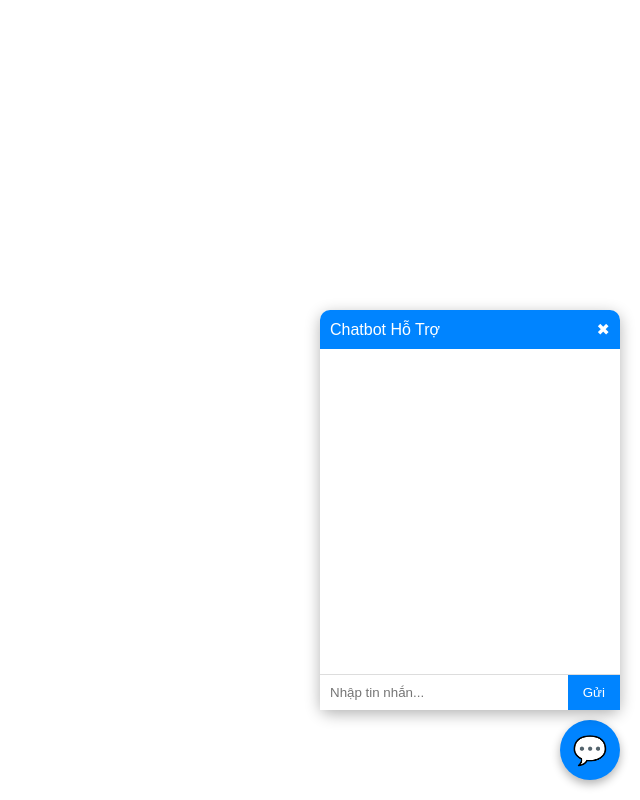
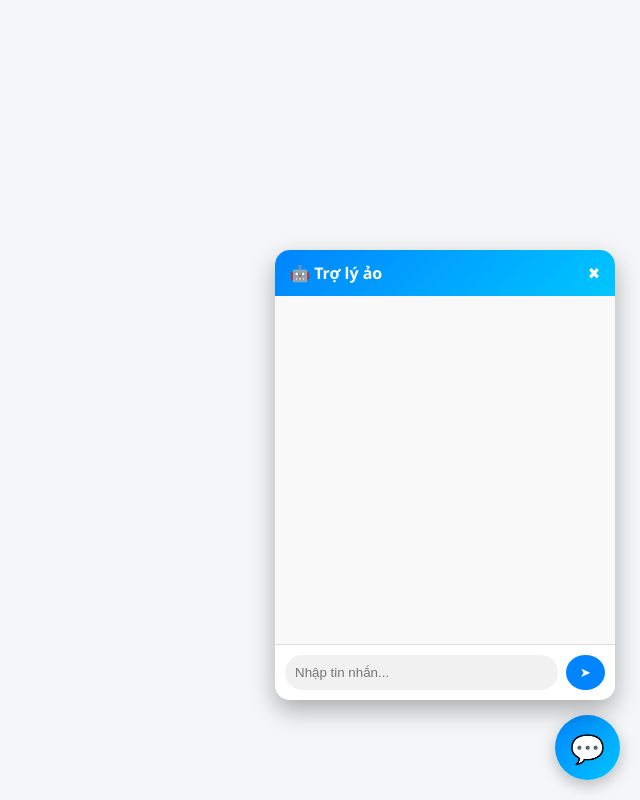
Before and after one commit to DatNtPH51025/fb-chatbot, a website: page index.html in a window 1280 px wide. Both pictures are taken after a click on the element "Chat với chúng tôi 💬". Shown: the whole page, without its empty margins (640-1280 px from the left). Drawn offline with nearby package versions, Linux system fonts and the light colour scheme.

Commit message:
update ui web

```diff
--- a/index.html
+++ b/index.html
@@ -9,20 +9,20 @@
 
 <body>
   <!-- Nút tròn mở chat -->
-  <div id="chat-toggle">
+  <div id="chat-toggle" title="Chat với chúng tôi 💬">
     💬
   </div>
 
   <!-- Hộp chat -->
   <div id="chat-box" class="hidden">
     <div id="chat-header">
-      Chatbot Hỗ Trợ
+      <span>🤖 Trợ lý ảo</span>
       <span id="chat-close">✖</span>
     </div>
     <div id="chat-messages"></div>
     <div id="chat-input">
       <input type="text" id="userInput" placeholder="Nhập tin nhắn...">
-      <button id="sendBtn">Gửi</button>
+      <button id="sendBtn">➤</button>
     </div>
   </div>
 
--- a/script.js
+++ b/script.js
@@ -6,15 +6,16 @@ const userInput = document.getElementById("userInput");
 const sendBtn = document.getElementById("sendBtn");
 
 // Toggle mở/đóng chat
-chatToggle.onclick = () => chatBox.classList.toggle("hidden");
-chatClose.onclick = () => chatBox.classList.add("hidden");
+chatToggle.onclick = () => {
+    chatBox.classList.add("show");
+    chatBox.classList.remove("hidden");
+};
+chatClose.onclick = () => {
+    chatBox.classList.remove("show");
+    setTimeout(() => chatBox.classList.add("hidden"), 300);
+};
 
-// Gửi tin nhắn
-sendBtn.onclick = sendMessage;
-userInput.addEventListener("keypress", (e) => {
-    if (e.key === "Enter") sendMessage();
-});
-
+// Thêm tin nhắn
 function appendMessage(text, sender) {
     const msg = document.createElement("div");
     msg.classList.add("message", sender);
@@ -23,6 +24,12 @@ function appendMessage(text, sender) {
     chatMessages.scrollTop = chatMessages.scrollHeight;
 }
 
+// Gửi tin nhắn
+sendBtn.onclick = sendMessage;
+userInput.addEventListener("keypress", (e) => {
+    if (e.key === "Enter") sendMessage();
+});
+
 async function sendMessage() {
     const text = userInput.value.trim();
     if (!text) return;
@@ -30,12 +37,9 @@ async function sendMessage() {
     appendMessage(text, "user");
     userInput.value = "";
 
+    // Gửi API server
     try {
-        // Gọi API server Node.js chatbot
-        const res = await axios.post("https://fb-chatbot-ibul.onrender.com/chat", {
-            message: text
-        });
-
+        const res = await axios.post("https://fb-chatbot-ibul.onrender.com/chat", { message: text });
         appendMessage(res.data.reply, "bot");
     } catch (err) {
         appendMessage("❌ Lỗi server, vui lòng thử lại.", "bot");
--- a/style.css
+++ b/style.css
@@ -1,14 +1,23 @@
-body {
-    font-family: Arial, sans-serif;
+/* Reset */
+* {
+    box-sizing: border-box;
+    margin: 0;
+    padding: 0;
 }
 
+body {
+    font-family: 'Segoe UI', Tahoma, Geneva, Verdana, sans-serif;
+    background: #f4f6f8;
+}
+
+/* Nút tròn mở chat */
 #chat-toggle {
     position: fixed;
     bottom: 20px;
     right: 20px;
-    width: 60px;
-    height: 60px;
-    background: #0084ff;
+    width: 65px;
+    height: 65px;
+    background: linear-gradient(135deg, #0084ff, #00c6ff);
     color: #fff;
     font-size: 28px;
     border-radius: 50%;
@@ -16,78 +25,146 @@ body {
     justify-content: center;
     align-items: center;
     cursor: pointer;
-    box-shadow: 0 4px 10px rgba(0, 0, 0, 0.3);
+    box-shadow: 0 5px 15px rgba(0, 0, 0, 0.25);
+    transition: all 0.3s ease;
 }
 
+#chat-toggle:hover {
+    transform: scale(1.1) rotate(10deg);
+    background: linear-gradient(135deg, #00c6ff, #0084ff);
+}
+
+/* Hộp chat */
 #chat-box {
     position: fixed;
-    bottom: 90px;
-    right: 20px;
-    width: 300px;
-    height: 400px;
+    bottom: 100px;
+    right: 25px;
+    width: 340px;
+    height: 450px;
     background: #fff;
-    border-radius: 10px;
-    box-shadow: 0 4px 15px rgba(0, 0, 0, 0.3);
+    border-radius: 15px;
+    box-shadow: 0 10px 25px rgba(0, 0, 0, 0.3);
     display: flex;
     flex-direction: column;
+    opacity: 0;
+    transform: scale(0.8);
+    pointer-events: none;
+    transition: all 0.3s ease;
+}
+
+#chat-box.show {
+    opacity: 1;
+    transform: scale(1);
+    pointer-events: auto;
 }
 
 .hidden {
     display: none;
 }
 
+/* Header */
 #chat-header {
-    background: #0084ff;
+    background: linear-gradient(135deg, #0084ff, #00c6ff);
     color: #fff;
-    padding: 10px;
-    border-radius: 10px 10px 0 0;
+    padding: 12px 15px;
+    border-radius: 15px 15px 0 0;
     display: flex;
     justify-content: space-between;
     align-items: center;
+    font-weight: bold;
+    font-size: 16px;
 }
 
+#chat-header #chat-close {
+    cursor: pointer;
+    transition: transform 0.2s;
+}
+
+#chat-header #chat-close:hover {
+    transform: rotate(90deg);
+}
+
+/* Messages */
 #chat-messages {
     flex: 1;
-    padding: 10px;
+    padding: 12px;
     overflow-y: auto;
-    font-size: 14px;
+    background: #f9f9f9;
+    display: flex;
+    flex-direction: column;
+    gap: 8px;
 }
 
 .message {
-    margin: 5px 0;
-    padding: 8px 10px;
-    border-radius: 8px;
+    padding: 10px 14px;
+    border-radius: 18px;
     max-width: 80%;
+    word-wrap: break-word;
+    animation: fadeIn 0.3s ease;
 }
 
 .user {
     background: #0084ff;
     color: #fff;
     align-self: flex-end;
+    border-bottom-right-radius: 5px;
 }
 
 .bot {
     background: #e5e5ea;
     color: #000;
     align-self: flex-start;
+    border-bottom-left-radius: 5px;
 }
 
+/* Input */
 #chat-input {
     display: flex;
     border-top: 1px solid #ddd;
+    padding: 10px;
+    background: #fff;
+    border-radius: 0 0 15px 15px;
 }
 
 #chat-input input {
     flex: 1;
     border: none;
     padding: 10px;
+    border-radius: 20px;
+    background: #f1f1f1;
     outline: none;
+    transition: box-shadow 0.2s;
+}
+
+#chat-input input:focus {
+    box-shadow: 0 0 5px #0084ff;
 }
 
 #chat-input button {
     border: none;
     background: #0084ff;
     color: #fff;
-    padding: 10px 15px;
+    padding: 10px 14px;
+    margin-left: 8px;
+    border-radius: 50%;
     cursor: pointer;
+    transition: background 0.3s, transform 0.2s;
 }
+
+#chat-input button:hover {
+    background: #006fe6;
+    transform: scale(1.1);
+}
+
+/* Animation */
+@keyframes fadeIn {
+    from {
+        opacity: 0;
+        transform: translateY(10px);
+    }
+
+    to {
+        opacity: 1;
+        transform: translateY(0);
+    }
+}
```
